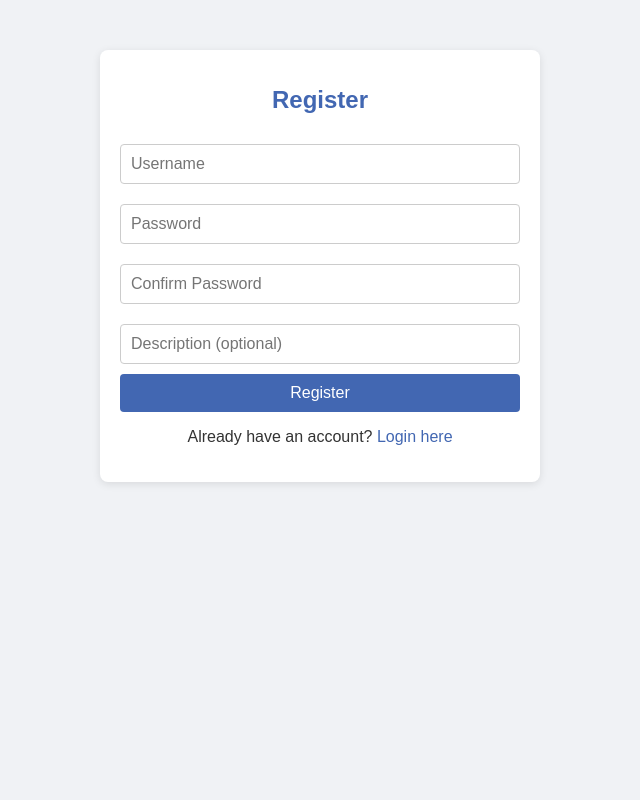
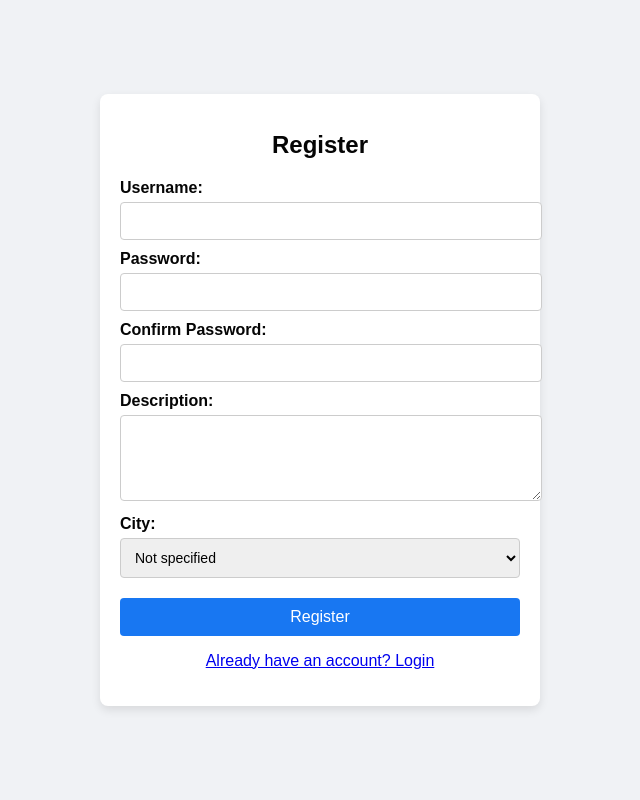
Before and after one commit to KostyaKasatkin12/NaNa_Social_GE, a Flask app: page /register in a window 1280 px wide. Shown: the whole page, without its empty margins (320-960 px from the left). Run offline with Flask 3, Linux system fonts and the light colour scheme.

Commit message:
Update register.html
new func

```diff
--- a/templates/register.html
+++ b/templates/register.html
@@ -7,45 +7,54 @@
     <style>
         body {
             font-family: Arial, sans-serif;
-            background-color: #f0f2f5;
-            color: #333;
             margin: 0;
             padding: 0;
+            background-color: #f0f2f5;
+            color: #050505;
+            display: flex;
+            justify-content: center;
+            align-items: center;
+            height: 100vh;
         }
 
-        .container {
-            width: 90%;
-            max-width: 400px;
-            margin: 50px auto;
+        .register-container {
             background: white;
             padding: 20px;
             border-radius: 8px;
-            box-shadow: 0 2px 8px rgba(0, 0, 0, 0.1);
+            box-shadow: 0 4px 10px rgba(0, 0, 0, 0.1);
+            width: 100%;
+            max-width: 400px;
         }
 
         h1 {
+            text-align: center;
             font-size: 24px;
             margin-bottom: 20px;
-            text-align: center;
-            color: #4267b2;
         }
 
-        form {
-            display: flex;
-            flex-direction: column;
+        label {
+            display: block;
+            margin-top: 10px;
+            font-weight: bold;
         }
 
-        input {
+        input[type="text"],
+        input[type="password"],
+        textarea,
+        select {
+            width: 100%;
             padding: 10px;
-            margin: 10px 0;
+            margin-top: 5px;
             border: 1px solid #ccc;
             border-radius: 4px;
-            font-size: 16px;
+            font-size: 14px;
         }
 
         button {
+            width: 100%;
             padding: 10px;
-            background-color: #4267b2;
+            margin-top: 20px;
+            background-color: #1877f2;
             color: white;
             border: none;
             border-radius: 4px;
@@ -54,37 +63,42 @@
         }
 
         button:hover {
-            background-color: #365899;
+            background-color: #155db0;
         }
 
-        .login-link {
+        p {
+            color: red;
             text-align: center;
-            margin-top: 10px;
-        }
-
-        .login-link a {
-            color: #4267b2;
-            text-decoration: none;
-        }
-
-        .login-link a:hover {
-            text-decoration: underline;
         }
     </style>
 </head>
 <body>
-    <div class="container">
+    <div class="register-container">
         <h1>Register</h1>
-        <form method="POST">
-            <input type="text" name="username" placeholder="Username" required>
-            <input type="password" name="password" placeholder="Password" required>
-            <input type="password" name="confirm_password" placeholder="Confirm Password" required>
-            <input type="text" name="description" placeholder="Description (optional)">
+        <form method="post">
+            <label for="username">Username:</label>
+            <input type="text" id="username" name="username" required>
+
+            <label for="password">Password:</label>
+            <input type="password" id="password" name="password" required>
+
+            <label for="confirm_password">Confirm Password:</label>
+            <input type="password" id="confirm_password" name="confirm_password" required>
+
+            <label for="description">Description:</label>
+            <textarea id="description" name="description" rows="4"></textarea>
+
+            <label for="city">City:</label>
+            <select id="city" name="city">
+                <option value="">Not specified</option>
+                {% for city in cities %}
+                    <option value="{{ city }}">{{ city }}</option>
+                {% endfor %}
+            </select>
+
             <button type="submit">Register</button>
         </form>
-        <div class="login-link">
-            <p>Already have an account? <a href="{{ url_for('login') }}">Login here</a></p>
-        </div>
+        <p><a href="{{ url_for('login') }}">Already have an account? Login</a></p>
     </div>
 </body>
 </html>
```
